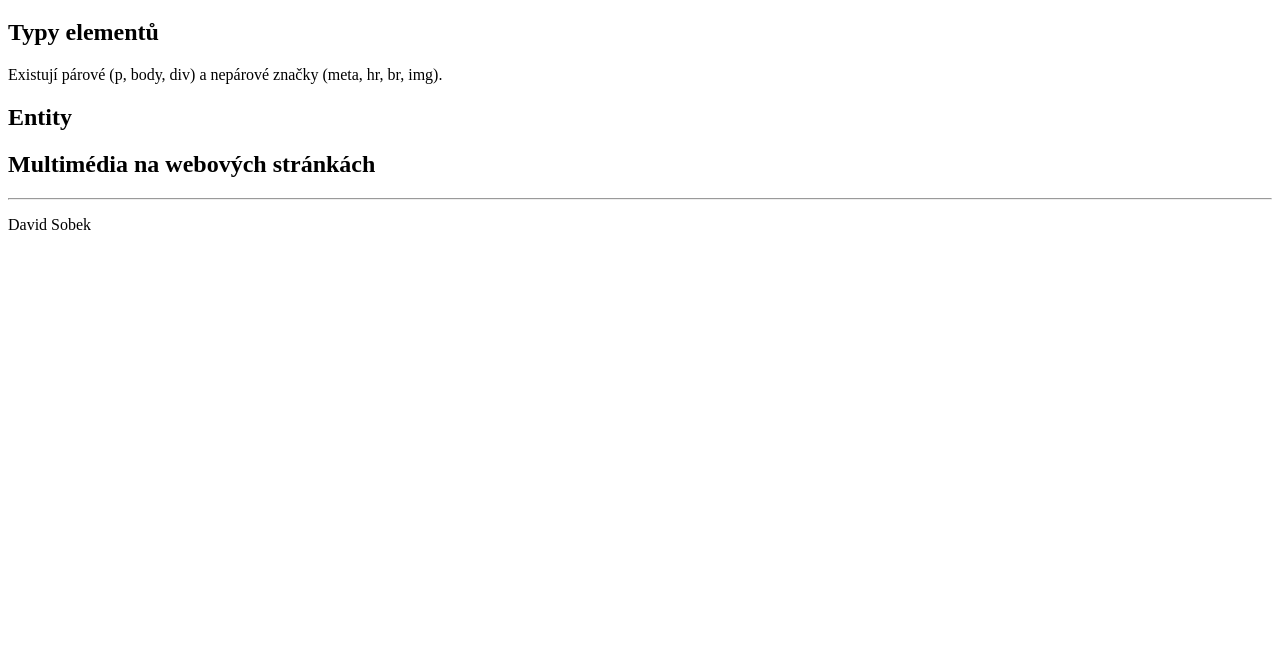
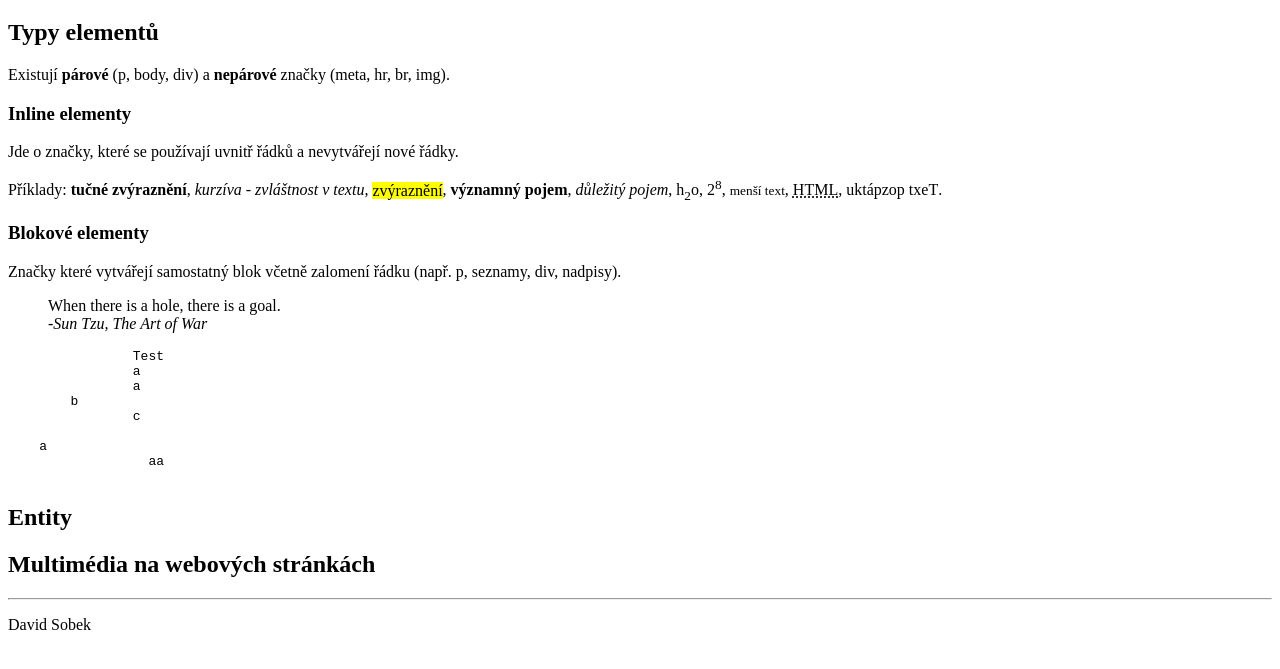
Before and after one commit to Anjixxik/BojovaKalkulacka, a plain HTML site: page index.html in a window 1280 px wide. Shown: the part 61-730 px from the top of the page. Drawn offline with Linux system fonts and the light colour scheme.

Commit message:
Update index.html

```diff
--- a/index.html
+++ b/index.html
@@ -15,7 +15,28 @@
     <main>
         <section id="typy-elementu">
             <h2>Typy elementů</h2>
-            <p>Existují párové (p, body, div) a nepárové značky (meta, hr, br, img).</p>
+            <p>Existují <strong>párové</strong> (p, body, div) a <strong>nepárové</strong> značky (meta, hr, br, img).</p>
+            <h3>Inline elementy</h3>
+            <p>Jde o značky, které se používají uvnitř řádků a nevytvářejí nové řádky.</p>
+            <p>Příklady: <b>tučné zvýraznění</b>, <i>kurzíva - zvláštnost v textu</i>,
+            <mark>zvýraznění</mark>, <strong>významný pojem</strong>, <em>důležitý pojem</em>,
+            h<sub>2</sub>o, 2<sup>8</sup>, <small>menší text</small>,
+            <abbr title="HyperText Markup Language">HTML</abbr>, <bdo dir="rtl">Text pozpátku</bdo>.</p>
+            <h3>Blokové elementy</h3>
+            <p>Značky které vytvářejí samostatný blok včetně zalomení řádku (např. p, seznamy, div, nadpisy).</p>
+            <blockquote>
+                When there is a hole, there is a goal. <br> <i> -Sun Tzu, The Art of War</i>
+            </blockquote>
+            <pre>
+                Test
+                a
+                <code>a
+        b
+                c
+                </code>
+    a
+                  aa
+            </pre>
         </section>
         <section id="entity">
             <h2>Entity</h2>
```
